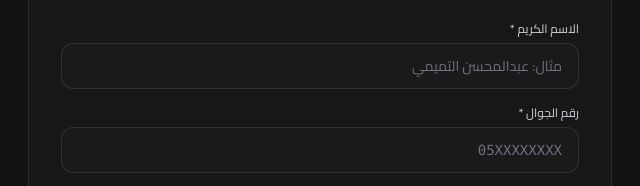
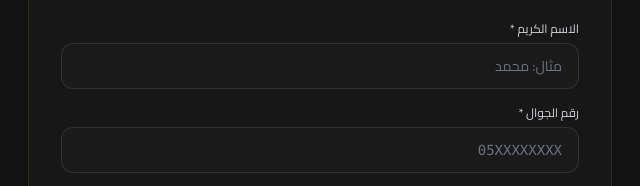
Before and after one commit to p5po/Rukn-Al-Harmalah-wibsite-1, a plain HTML site: page index.html in a window 1280 px wide. Shown: the part 2493-2679 px from the top of the page, 4-644 px from the left. Drawn offline with nearby package versions, Linux system fonts and the light colour scheme; no server answers.

Commit message:
Update contact name placeholder in index.html

```diff
--- a/index.html
+++ b/index.html
@@ -507,7 +507,7 @@
                     type="text"
                     id="contact-name"
                     required
-                    placeholder="مثال: عبدالمحسن التميمي"
+                    placeholder="مثال: محمد"
                     class="w-full bg-[#1A1A1A] border border-white/10 rounded-xl px-4 py-3 text-sm text-white placeholder-gray-500 focus:outline-none focus:border-[#C5A059] transition"
                   />
                 </div>
```
